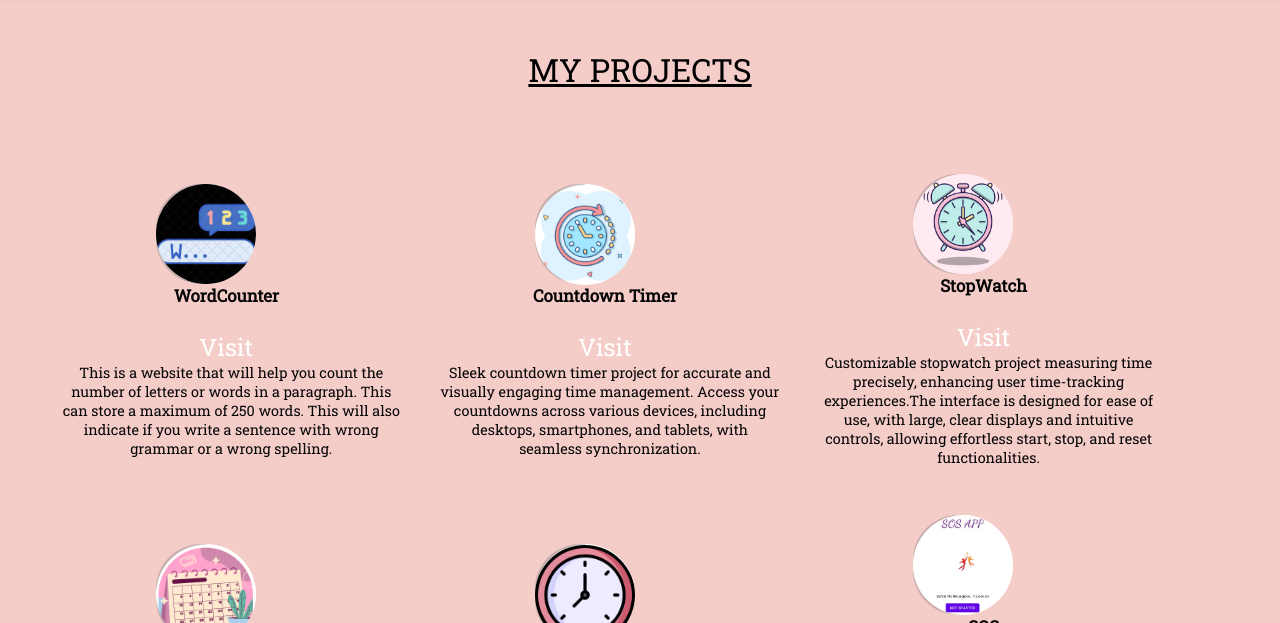
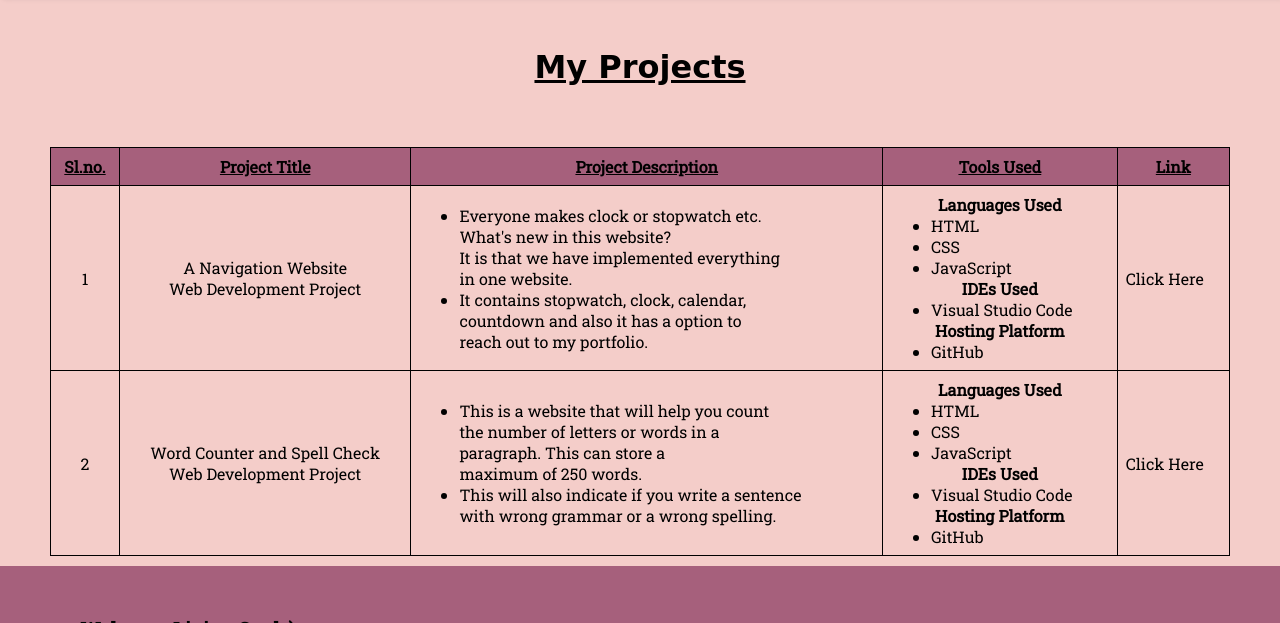
Before and after one commit to Sheetal0107/Portfolio-Projects, a plain HTML site: page index.html in a window 1280 px wide. Shown: the part 54-677 px from the top of the page. Drawn offline with nearby package versions, Linux system fonts and the light colour scheme.

Commit message:
Update index.html

```diff
--- a/index.html
+++ b/index.html
@@ -92,164 +92,52 @@
             background-color: #83677B;
             height: 1.6px;
         }
-        .container {
-            display: grid;
-            grid-template-columns: repeat(3, 1fr);
-            justify-content: center;
-            align-items: center;
+        .header{
+            font-family: "Poppins", cursive;
             text-align: center;
-            grid-gap: 1rem;
-            padding: 1rem 80px;
-            font-size: 0.9rem;
+            color: #000000;
+            padding: 0.1rem;
+            position: relative;
+            font-size: 1.5rem;
+            margin: 20px;
+            font-weight: bold;
         }
 
-        .skill-box {
-            padding: 1rem;
-            color: #050505;
-            cursor: pointer;
-            align-items: center;
-            margin-left: -70px;
+        .table {
+            padding: 10px 50px;
         }
 
-        .skill-box:hover>.skill-title:after,
-        .skill-box:hover>.skill-title:before {
-            width: 50px;
+        table {
+            border-collapse: collapse;
+            width: 100%;
         }
 
-        .skill-box:hover .img {
-            transition: translateY(-10%);
-
+        th {
+            border: 1px solid #000000;
+            text-align: center;
+            padding: 8px;
+            background-color: #A6607C;
         }
 
-        .skill-box p{
-            width: 85%;
-            margin-left: 35px;
+        td {
+            border: 1px solid #000000;
+            text-align: center;
+            padding: 8px;
         }
 
-        .skill-title {
-            padding: flex;
-            flex-direction: column;
-            align-items: center;
-            padding: 0.5rem;
-            margin-bottom: 0.5rem;
-            position: relative;
+        td li{
+            text-align: left;
         }
 
-        .skill-icon1 {
-            width: 100px;
-            height: 100px;
-            z-index: 2;
-            border-radius: 50px;
+        table a {
+            text-decoration: none;
+            display: flex;
+            align-items: center;
+            color: #000000;
         }
 
-        .skill-icon2 {
-            width: 100px;
-            height: 100px;
-            z-index: 2;
-            margin-top: 2px;
-            border-radius: 50px;
-        }
-
-        .skill-icon3 {
-            width: 100px;
-            height: 100px;
-            border-radius: 50px;
-            z-index: 2;
-        }
-
-        .skill-icon4 {
-            width: 100px;
-            height: 100px;
-            z-index: 2;
-            border-radius: 50px;
-        }
-
-        .skill-icon5 {
-            width: 100px;
-            height: 100px;
-            z-index: 2;
-            margin-top: 2px;
-            border-radius: 50px;
-        }
-
-        .skill-icon6 {
-            width: 100px;
-            height: 100px;
-            border-radius: 20px;
-            z-index: 2;
-            border-radius: 50px;
-        }
-        .skill-title:after {
-            content: '';
-            position: absolute;
-            top: 0;
-            right: 50%;
-            width: 0;
-            height: 4px;
-            border-radius: 2px 0 0 2px;
-            background-color: #2ecc71;
-            transition: 0.5s;
-        }
-
-        .skill-title:before {
-            content: '';
-            position: absolute;
-            top: 0;
-            left: 50%;
-            width: 0;
-            height: 4px;
-            border-radius: 2px 0 0 2px;
-            background-color: #2ecc71;
-            transition: 0.5s;
-        }
-
-        .skill-title h3 {
-            color: #fff;
-        }
-
-        .img {
-            width: 100px;
-            height: 100px;
-            position: relative;
-            border-radius: 60px;
-            background-color: #fff;
-            display: flex;
-            justify-content: center;
-            align-items: center;
-            transition: 0.5s;
-            margin-left: 130px;
-        }
-
-        .img:after {
-            content: '';
-            position: absolute;
-            top: 0px;
-            left: 0px;
-            width: 50%;
-            height: 100px;
-            background: rgba(100, 100, 100, 0.3);
-            border-radius: 45px 0 0 45px;
-
-        }
-
-        .header1 {
-            font-size: 2.5rem;
-            text-align: center;
-            padding: 10px;
-        }
-
-        .demo1 {
-            font-size: 1.5rem;
-            text-align: center;
-            text-decoration: none;
-            color: #fff;
-        }
-
-        .demo1:hover {
-            font-size: 1.55rem;
-            text-align: center;
-            text-decoration: none;
-            color: rgb(219, 41, 101);
+        table a:hover {
+            color: #ae5685;
         }
 
 
@@ -438,72 +326,105 @@
     </nav>
 </header>
 <main>
-    <div class="header"><u>MY PROJECTS</u></div>
-    <div class="container">
-
-        <div class="skill-box">
-            <div class="img">
-                <img src="wordcounter.jpg" class="skill-icon1">
-            </div>
-            <h3>WordCounter</h3>
-            <div class="skill-title"></div>
-            <a class="demo1" href="https://sheetal0107.github.io/WordCounterandSpellCheck/" target="_blank">Visit</a>
-            <p>This is a website that will help you count the number of letters or words in a paragraph. This can store a maximum of 250 words.
-                This will also indicate if you write a sentence with wrong grammar or a wrong spelling.
-                </p>
-        </div>
-
-        <div class="skill-box">
-            <div class="img">
-                <img src="countdown-timer.jpg" class="skill-icon2">
-            </div>
-            <h3>Countdown Timer</h3>
-            <div class="skill-title">
-            </div>
-            <a class="demo1" href="" target="_blank">Visit</a>
-            <p>Sleek countdown timer project for accurate and visually engaging time management. Access your countdowns across various devices, including desktops, smartphones, and tablets, with seamless synchronization.</p>
-        </div>
-        <div class="skill-box">
-            <div class="img">
-                <img src="stopwatch.jpg" class="skill-icon3">
-            </div>
-            <h3>StopWatch</h3>
-            <div class="skill-title">
-            </div>
-            <a class="demo1" href="" target="_blank">Visit</a>
-            <p>Customizable stopwatch project measuring time precisely, enhancing user time-tracking experiences.The interface is designed for ease of use, with large, clear displays and intuitive controls, allowing effortless start, stop, and reset functionalities.</p>
-        </div>
-
-        <div class="skill-box">
-            <div class="img">
-                <img src="calendar.png" class="skill-icon4">
-            </div>
-            <h3>Calendar</h3>
-            <div class="skill-title"></div>
-            <a class="demo1" href="" target="_blank">VISIT</a>
-            <p>HTML-based calendar providing an intuitive interface for date navigation and scheduling.</p>
-        </div>
-
-        <div class="skill-box">
-            <div class="img">
-                <img src="clock.jpg" class="skill-icon5">
-            </div>
-            <h3>Clock</h3>
-            <div class="skill-title"></div>
-            <a class="demo1" href="" target="_blank">VISIT</a>
-            <p>HTML and JavaScript digital clock for real-time and accurate timekeeping.</p>
-        </div>
-
-        <div class="skill-box">
-            <div class="img">
-                <img src="sos.jpg" class="skill-icon6">
-            </div>
-            <h3>SOS</h3>
-            <div class="skill-title"></div>
-            <a class="demo1" href="" target="_blank">Visit</a>
-            <p>SOS app is a app for every person, if a person needs any help or is in any emergency he/she can shake his/her phone and his/her location with a message will go to the imported contacts in the app.</p>
-        </div>
-
+    <div class="header"><u>My Projects</u></div>
+    <div class="table">
+        <table>
+            <tr>
+                <th><u>Sl.no.</u></th>
+                <th><u>Project Title</u></th>
+                <th><u>Project Description</u></th>
+                <th><u>Tools Used</u></th>
+                <th><u>Link</u></th>
+            </tr>
+            <tr>
+                <td>1</td>
+                <td>A Navigation Website<br>
+                    Web Development Project</td>
+                <td>
+                    <ul>
+                        <li>
+                            Everyone makes clock or stopwatch etc. <br> What's new in this website?<br>It is that we have implemented everything <br>in one website.
+                        </li>
+                        <li>
+                            It contains stopwatch, clock, calendar,  <br>countdown and also it has a option to <br> reach out to my portfolio.
+                        </li>
+                    </ul>
+                </td>
+                <td>
+                    <b>Languages Used</b>
+                    <ul>
+                        <li>
+                            HTML
+                        </li>
+                        <li>
+                            CSS
+                        </li>
+                        <li>
+                            JavaScript
+                        </li>
+                    </ul>
+                    <b>IDEs Used</b>
+                    <ul>
+                        <li>
+                            Visual Studio Code
+                        </li>
+                    </ul>
+                    <b>Hosting Platform</b>
+                    <ul>
+                        <li>
+                            GitHub
+                        </li>
+                    </ul>
+                </td>
+                <td>
+                    <a href="https://sheetal0107.github.io/all-in-one/" target="_blank">Click Here</a>
+                </td>
+            </tr>
+            <tr>
+                <td>2</td>
+                <td>Word Counter and Spell Check<br>
+                    Web Development Project</td>
+                <td>
+                    <ul>
+                        <li>
+                            This is a website that will help you count<br> the number of letters or words in a<br> paragraph. This can store a <br>maximum of 250 words.
+                        </li>
+                        <li>
+                            This will also indicate if you write a sentence<br> with wrong grammar or a wrong spelling.
+                        </li>
+                    </ul>
+                </td>
+                <td>
+                    <b>Languages Used</b>
+                    <ul>
+                        <li>
+                            HTML
+                        </li>
+                        <li>
+                            CSS
+                        </li>
+                        <li>
+                            JavaScript
+                        </li>
+                    </ul>
+                    <b>IDEs Used</b>
+                    <ul>
+                        <li>
+                            Visual Studio Code
+                        </li>
+                    </ul>
+                    <b>Hosting Platform</b>
+                    <ul>
+                        <li>
+                            GitHub
+                        </li>
+                    </ul>
+                </td>
+                <td>
+                    <a href="https://sheetal0107.github.io/WordCounterandSpellCheck/" target="_blank">Click Here</a>
+                </td>
+            </tr>
+        </table>
     </div>
 </main>
 <footer>
```
